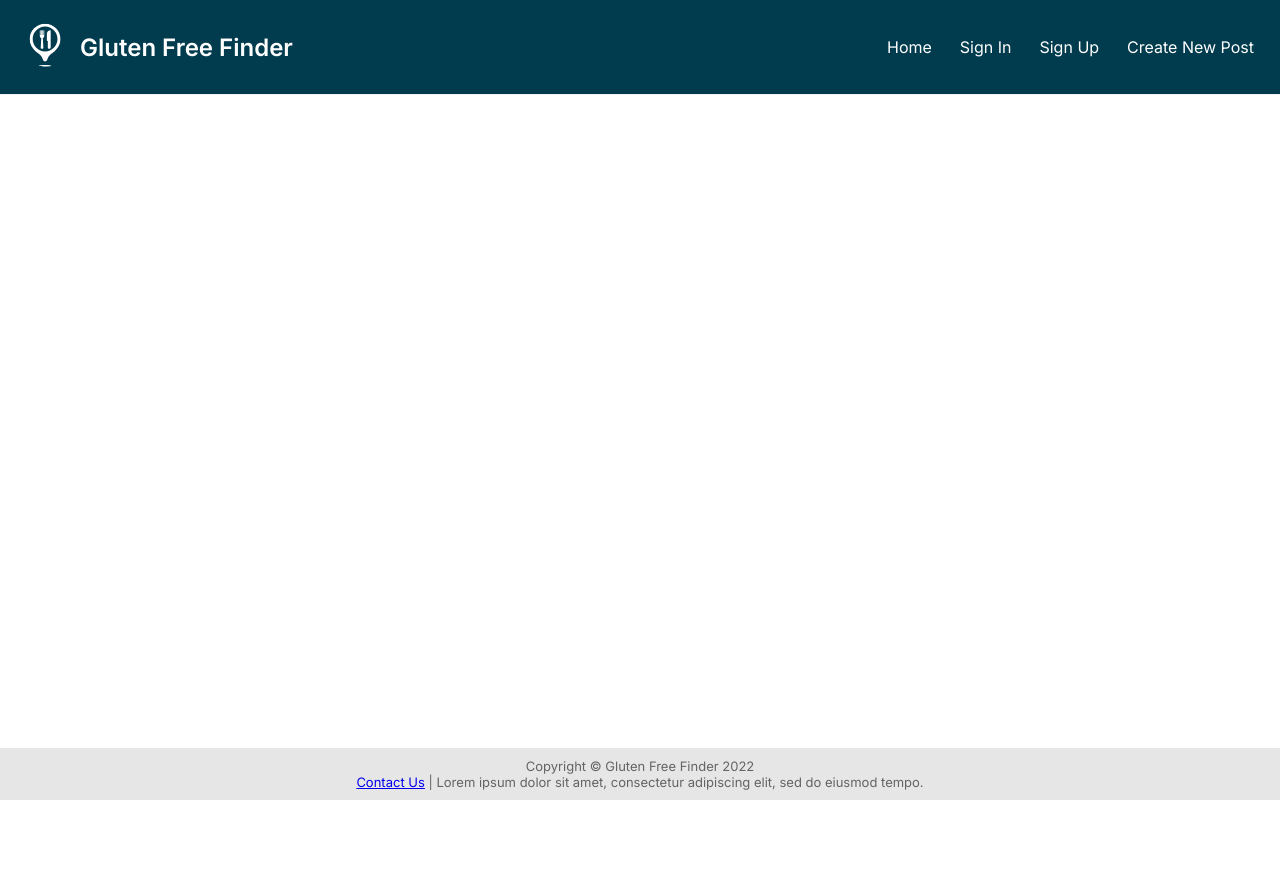
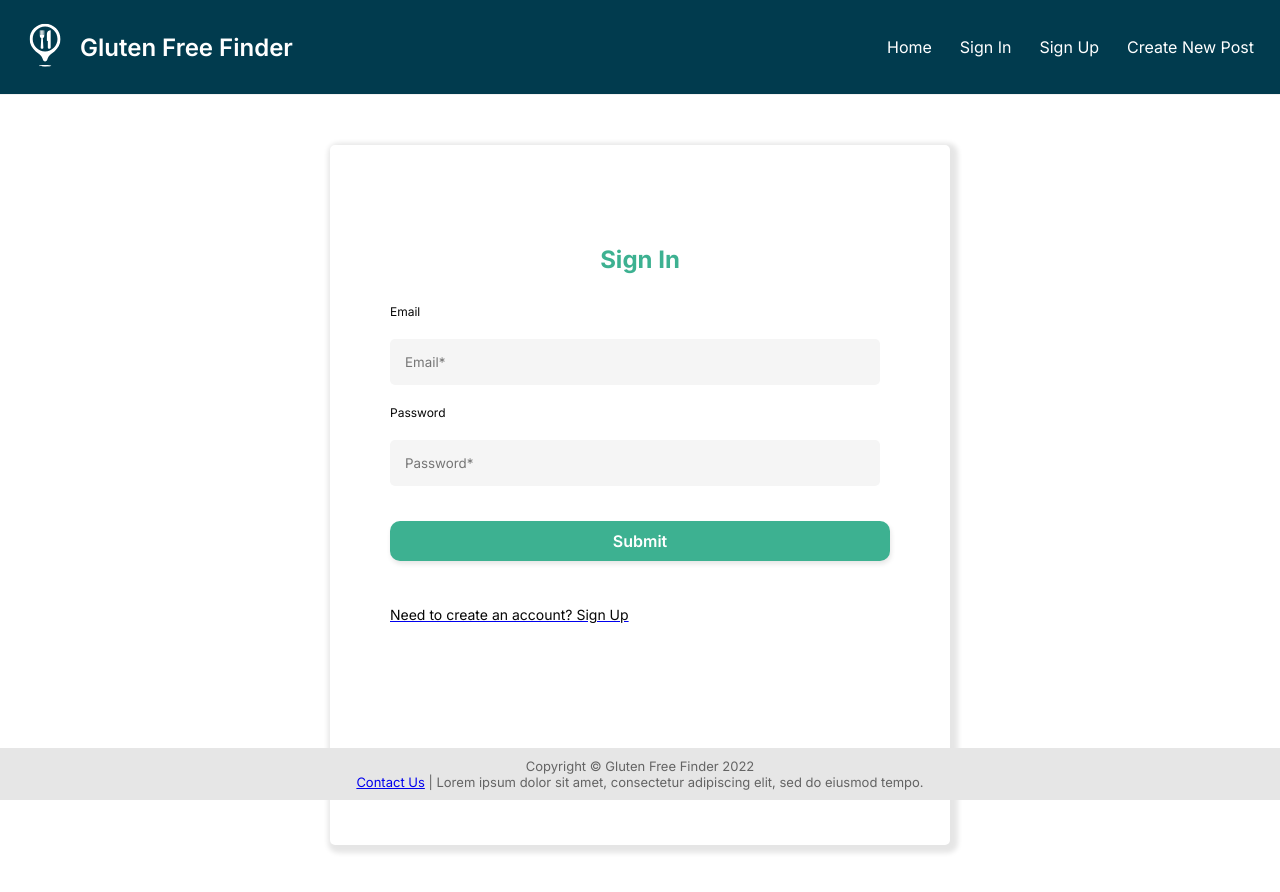
Before and after one commit to sofia-frugone/Gluten-Free-Finder-React, a React (Create React App) app: page /signin in a window 1280 px wide. Shown: the top 892 px of the page. Before the commit the page ends 800 px from the top, so only its background shows below. Built offline with nearby package versions, Linux system fonts and the light colour scheme.

Commit message:
implemented sign in screen

```diff
--- a/src/App.js
+++ b/src/App.js
@@ -5,6 +5,7 @@ import { BrowserRouter, Link, Route, Routes } from 'react-router-dom'
 import Footer from './components/Footer'
 import CardDetails from './components/CardDetails';
 import SubmissionForm from './components/SubmissionForm';
+import SignIn from './components/SignIn';
 
 
 
@@ -43,6 +44,8 @@ const App = () => {
             <Route path="/signup" element={<SignUp />}/>
             <Route path="/card/:id" element={< CardDetails/>}/>
             <Route path="/create" element={< SubmissionForm/>}/>
+            <Route path="/signin" element={<SignIn />}/>
+
 
 
           </Routes>
--- /dev/null
+++ b/src/components/SignIn.js
@@ -0,0 +1,62 @@
+import FormInput from '../components/FormInputs'
+import { useState } from "react";
+import { Link } from 'react-router-dom'
+
+
+const SignIn = () => {
+    const [values, setValues] = useState({
+        email: "",
+        password: "",
+
+      });
+
+      const inputs = [
+        {
+          id:1,
+          name:"email",
+          type:"text",
+          placeholder:"Email*",
+          errorMessage: "It should be a valid email address",
+          label:"Email",
+          required: true,
+        },
+
+        {
+          id:2,
+          name:"password",
+          type:"password",
+          placeholder:"Password*",
+          errorMessage: "Invalid password",
+          label:"Password",
+          pattern: `^(?=.*[0-9])(?=.*[a-zA-Z])(?=.*[!@#$%^&*])[a-zA-Z0-9!@#$%^&*]{8,20}$`,
+          required: true,
+        }
+      ]
+
+      const handleSubmit = (e) => {
+        e.preventDefault();
+      }
+
+      const onChange = (e) => {
+        setValues({...values, [e.target.name]: e.target.value});
+      };
+
+      console.log(values);
+
+    return (
+        <div className="formInputs">
+               <form onSubmit={handleSubmit}>
+
+                 <h1>Sign In</h1>
+                 {inputs.map((input) => (
+                   <FormInput className="inputs" key={input.id} {...input} value={values[input.name]} onChange={onChange}/>
+                  ))}
+                  <input className="submit" type="submit" />
+                  <Link to="/signup"><p>Need to create an account? Sign Up</p></Link>
+               </form>
+             </div>
+
+    );
+}
+
+export default SignIn;
--- a/src/components/SignUp.js
+++ b/src/components/SignUp.js
@@ -1,5 +1,6 @@
 import FormInput from '../components/FormInputs'
 import { useState } from "react";
+import { Link } from 'react-router-dom'
 
 const SignUp = () => {
     const [values, setValues] = useState({
@@ -13,7 +14,7 @@ const SignUp = () => {
           id:1,
           name:"email",
           type:"text",
-          placeholder:"Email",
+          placeholder:"Email*",
           errorMessage: "It should be a valid email address",
           label:"Email",
           required: true,
@@ -23,7 +24,7 @@ const SignUp = () => {
           id:2,
           name:"password",
           type:"password",
-          placeholder:"Password",
+          placeholder:"Password*",
           errorMessage: "Password should be 8-20 characters and include at least 1 letter, 1 number and 1 special character",
           label:"Password",
           pattern: `^(?=.*[0-9])(?=.*[a-zA-Z])(?=.*[!@#$%^&*])[a-zA-Z0-9!@#$%^&*]{8,20}$`,
@@ -34,7 +35,7 @@ const SignUp = () => {
           id:3,
           name:"confirmPassword",
           type:"password",
-          placeholder:"Confirm Password",
+          placeholder:"Confirm Password*",
           errorMessage: "Passwords should match",
           label:"Confirm Password",
           pattern: values.password,
@@ -55,16 +56,29 @@ const SignUp = () => {
 
     return (
         <div className="formInputs">
+
+            <div className='signUpMessage'>
+               <h2>Want to list your restaurant on Gluten Free Finder?</h2>
+               <p>This is simply dummy text of the printing and typesetting industry. That has been the industry standard dummy text ever since the 1500s, when an unknown printer took a galley of type and scrambled it to make a type specimen book. It has survived not only five centuries, but also the leap into electronic typesetting, remaining essentially unchanged. It was popularised in the 1960s with the release of Letraset sheets containing Layout passages. This is simply dummy text of the printing and typesetting industry.</p>
+            </div>
+
+
             <form onSubmit={handleSubmit}>
                 <h1>Sign Up</h1>
                 {inputs.map((input) => (
                   <FormInput className="inputs" key={input.id} {...input} value={values[input.name]} onChange={onChange}/>
                 ))}
                 <input className="submit" type="submit" />
+                <Link to="/signin"><p>Already a user? Sign In</p></Link>
              </form>
+
+
+
          </div>
 
+
     );
+
 }
 
 export default SignUp;
--- a/src/index.css
+++ b/src/index.css
@@ -50,7 +50,7 @@ form{
   box-shadow: 3px 3px 5px 5px rgba(0,0,0,0.1);
   padding: 0px 60px;
   border-radius: 5px;
-  height: auto;
+  height: 700px;
   width: 500px;
 }
 
@@ -59,6 +59,7 @@ form{
   text-align: center;
   font-size: 24px;
   margin: 30px 0px;
+  padding-top: 70px;
 }
 
 .submit {
@@ -76,6 +77,43 @@ form{
   margin-top: 15px;
   margin-bottom: 30px;
 }
+
+.formInputs p {
+  font-size: 14px;
+  padding-top: 15px;
+  padding-bottom: 20px;
+  color: #060606;
+
+}
+
+.signUpMessage {
+  display: flex;
+  flex-direction: column;
+  margin: 15px;
+  background-color: #013B4E;
+  box-shadow: 3px 3px 5px 5px rgba(0,0,0,0.1);
+  padding: 0px 60px;
+  border-radius: 5px;
+  height: 700px;
+  width: 500px;
+
+
+}
+
+.signUpMessage h2 {
+
+  color: white;
+  text-align: center;
+  padding-top: 150px;
+}
+
+.signUpMessage p {
+  color: white;
+  padding-top: 35px;
+
+}
+
+
 
 /* footer styles */
 footer {
```
Also changed, not shown: public/lock-icon.png (added). Lines whose indentation alone changed are shown as unchanged.
